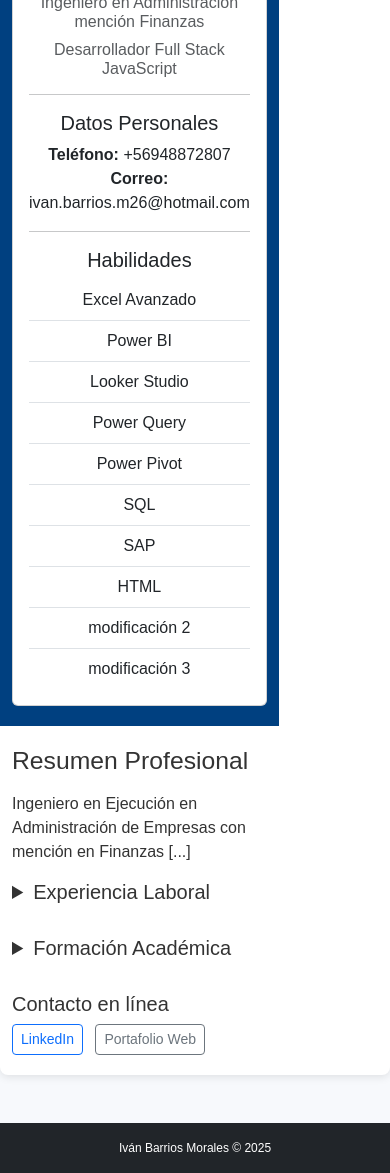
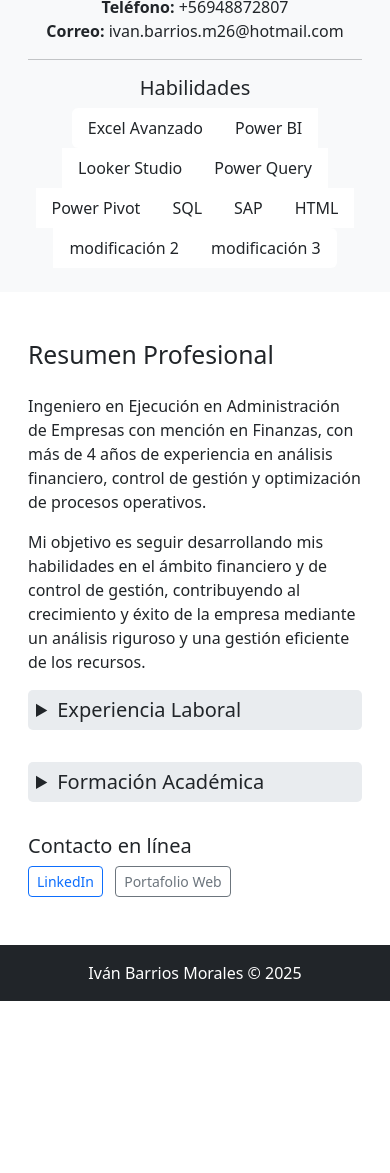
Before and after one commit to creasone/Prueba1, a plain HTML site: page index.html in a window 390 px wide. Shown: the part 569-1742 px from the top of the page. After the commit the page ends 1570 px from the top, so only its background shows below. Drawn offline with nearby package versions, Linux system fonts and the light colour scheme.

Commit message:
actualizando 256

```diff
--- a/Assets/css/style.css
+++ b/Assets/css/style.css
@@ -1,98 +1,27 @@
-    body {
-      margin: 0;
-      font-family: Arial, sans-serif;
-      background-color: #f7f9fc;
-      color: #333;
-    }
-    main {
-      max-width: 1000px;
-      margin: 10px auto;
-      display: grid;
-      grid-template-columns: 1fr 2fr;
-      background-color: #fff;
-      box-shadow: 0 2px 8px rgba(0,0,0,0.1);
-      border-radius: 8px;
-      overflow: hidden;
-    }
-    aside {
-      background-color: #004080;
-      color: #fff;
-      padding: 20px;
-      text-align: center;
-    }
-    aside h1 {
-      margin-bottom: 20px;
-      font-size: 24px;
-      border-bottom: 2px solid #fff;
-      display: inline-block;
-    }
-    aside .photo {
-      width: 150px;
-      height: 150px;
-      border-radius: 50%;
-      overflow: hidden;
-      margin: 0 auto 15px;
-      border: 3px solid #fff;
-    }
-    aside .photo img {
-      width: 100%;
-      height: auto;
-    }
-    aside h2 {
-      margin: 10px 0 5px;
-      font-size: 20px;
-    }
-    aside h3 {
-      font-size: 14px;
-      font-style: italic;
-      margin-bottom: 15px;
-    }
-    aside .skills h4 {
-      margin-bottom: 8px;
-      font-size: 16px;
-      text-decoration: underline;
-    }
-    aside .skills ul {
-      list-style: none;
-      padding: 0;
-    }
-    aside .skills li {
-      margin: 5px 0;
-      font-size: 14px;
-    }
-    aside p {
-      font-size: 14px;
-      line-height: 1.5;
-      margin-top: 15px;
-    }
-    section {
-      padding: 20px;
-    }
-    section details summary {
-      font-weight: bold;
-      cursor: pointer;
-      margin-bottom: 5px;
-    }
-    section details[open] summary {
-      color: #004080;
-    }
-    section details ul,
-    section details ol {
-      margin-left: 20px;
-      margin-bottom: 15px;
-    }
-    a {
-      color: #004080;
-      text-decoration: none;
-      margin-right: 10px;
-    }
-    a:hover {
-      text-decoration: underline;
-    }
-    footer {
-      grid-column: span 2;
-      text-align: center;
-      padding: 10px;
-      background-color: #f1f1f1;
-      font-size: 12px;
-    }
+.perfil {
+  width: 100%;
+  background-color: #f8f9fa;
+}
+
+.perfil-foto {
+  max-width: 200px;
+  height: auto;
+  border-radius: 10px;
+  box-shadow: 0 4px 8px rgba(0, 0, 0, 0.1);
+}
+
+.contenido {
+  width: 100%;
+  background-color: #ffffff;
+}
+
+details summary {
+  cursor: pointer;
+  padding: 0.5rem;
+  background-color: #e9ecef;
+  border-radius: 5px;
+}
+
+details[open] summary {
+  background-color: #dee2e6;
+}
--- a/index.html
+++ b/index.html
@@ -18,33 +18,24 @@
       </button>
       <div class="collapse navbar-collapse" id="navbarNav">
         <ul class="navbar-nav ms-auto">
-          <li class="nav-item">
-            <a class="nav-link" href="#resumen">Resumen</a>
-          </li>
-          <li class="nav-item">
-            <a class="nav-link" href="#experiencia">Experiencia</a>
-          </li>
-          <li class="nav-item">
-            <a class="nav-link" href="#formacion">Formación</a>
-          </li>
-          <li class="nav-item">
-            <a class="nav-link" href="#contacto">Contacto</a>
-          </li>
+          <li class="nav-item"><a class="nav-link" href="#resumen">Resumen</a></li>
+          <li class="nav-item"><a class="nav-link" href="#experiencia">Experiencia</a></li>
+          <li class="nav-item"><a class="nav-link" href="#formacion">Formación</a></li>
+          <li class="nav-item"><a class="nav-link" href="#contacto">Contacto</a></li>
         </ul>
       </div>
     </div>
   </nav>
 
-  <main class="container my-5">
-    <div class="row">
+  <main>
+
     <!-- Perfil lateral -->
-      <aside class="col-md-4">
-        <div class="card">
-          <img src="./Assets/Imgs/Formal -trabajo 20240327.jpg" class="card-img-top" alt="Foto de perfil Iván Barrios">
-          <div class="card-body">
-            <h2 class="card-title text-center">Iván Barrios Morales</h2>
-            <h6 class="text-muted text-center">Ingeniero en Administración mención Finanzas</h6>
-            <h6 class="text-muted text-center">Desarrollador Full Stack JavaScript</h6>
+    <aside class="perfil bg-light py-4 px-3">
+      <div class="container text-center">
+        <img src="./Assets/Imgs/Formal -trabajo 20240327.jpg" class="img-fluid rounded mb-3 perfil-foto" alt="Foto de perfil Iván Barrios">
+        <h2>Iván Barrios Morales</h2>
+        <h6 class="text-muted">Ingeniero en Administración mención Finanzas</h6>
+        <h6 class="text-muted">Desarrollador Full Stack JavaScript</h6>
         <hr>
         <h5>Datos Personales</h5>
         <ul class="list-unstyled">
@@ -53,35 +44,36 @@
         </ul>
         <hr>
         <h5>Habilidades</h5>
-            <ul class="list-group list-group-flush">
-              <li class="list-group-item">Excel Avanzado</li>
-              <li class="list-group-item">Power BI</li>
-              <li class="list-group-item">Looker Studio</li>
-              <li class="list-group-item">Power Query</li>
-              <li class="list-group-item">Power Pivot</li>
-              <li class="list-group-item">SQL</li>
-              <li class="list-group-item">SAP</li>
-              <li class="list-group-item">HTML</li>
-              <li class="list-group-item">modificación 2</li>
-              <li class="list-group-item">modificación 3</li>
+        <ul class="list-group list-group-horizontal flex-wrap justify-content-center">
+          <li class="list-group-item border-0">Excel Avanzado</li>
+          <li class="list-group-item border-0">Power BI</li>
+          <li class="list-group-item border-0">Looker Studio</li>
+          <li class="list-group-item border-0">Power Query</li>
+          <li class="list-group-item border-0">Power Pivot</li>
+          <li class="list-group-item border-0">SQL</li>
+          <li class="list-group-item border-0">SAP</li>
+          <li class="list-group-item border-0">HTML</li>
+          <li class="list-group-item border-0">modificación 2</li>
+          <li class="list-group-item border-0">modificación 3</li>
         </ul>
-          </div>
       </div>
     </aside>
 
     <!-- Contenido principal -->
-      <section class="col-md-8">
-        <h2 id="resumen" class="mb-3">Resumen Profesional</h2>
-        <p>Ingeniero en Ejecución en Administración de Empresas con mención en Finanzas [...]</p>
+    <section class="contenido py-5 px-3">
+      <div class="container">
+        <h2 id="resumen" class="mb-4">Resumen Profesional</h2>
+        <p>Ingeniero en Ejecución en Administración de Empresas con mención en Finanzas, con más de 4 años de experiencia en análisis financiero, control de gestión y optimización de procesos operativos.</p>
+        <p>Mi objetivo es seguir desarrollando mis habilidades en el ámbito financiero y de control de gestión, contribuyendo al crecimiento y éxito de la empresa mediante un análisis riguroso y una gestión eficiente de los recursos.</p>
 
         <details id="experiencia" class="mb-4">
           <summary class="h5">Experiencia Laboral</summary>
-          <p class="mt-2">[...]</p>
+          <p class="mt-2">Clear Channel, Cristal Chile, Servicios Logísticos DGA, Trio Group [...]</p>
         </details>
 
         <details id="formacion" class="mb-4">
           <summary class="h5">Formación Académica</summary>
-          <p class="mt-2">[...]</p>
+          <p class="mt-2">Desarrollador Full Stack (Desafío Latam), AIEP, INACAP [...]</p>
         </details>
 
         <div id="contacto" class="mt-4">
@@ -89,8 +81,9 @@
           <a class="btn btn-outline-primary btn-sm me-2" href="http://www.linkedin.com/in/iv%C3%A1n-b-062bb1135" target="_blank">LinkedIn</a>
           <a class="btn btn-outline-secondary btn-sm" href="Desafio_latam/portafoliodesafiolatam.html" target="_blank">Portafolio Web</a>
         </div>
+      </div>
     </section>
-    </div>
+
   </main>
 
   <footer class="bg-dark text-white text-center py-3">
```
Lines whose indentation alone changed are shown as unchanged.
